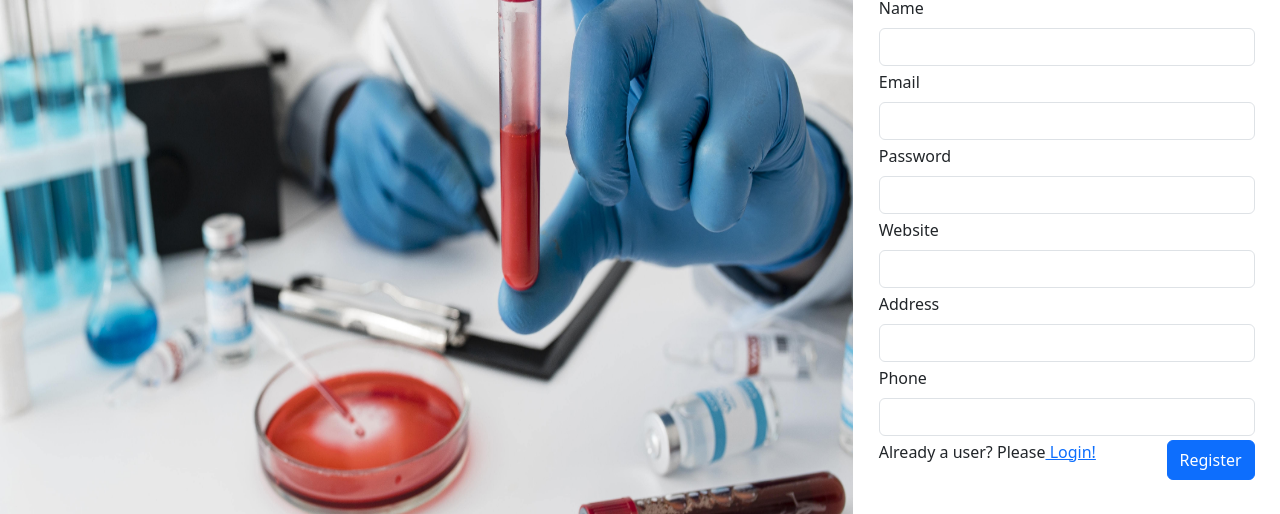
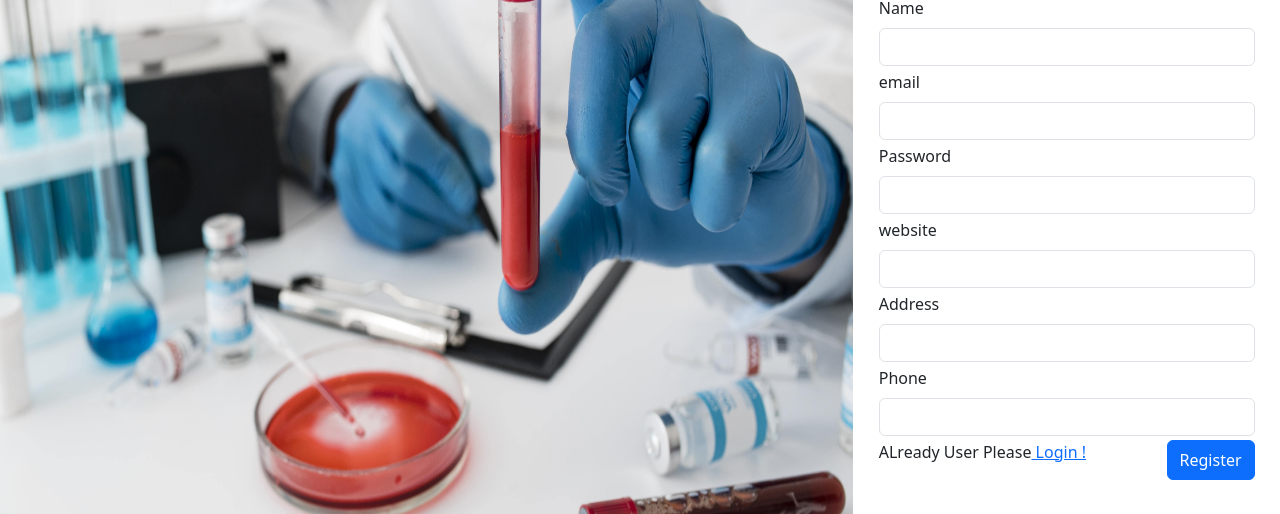
Before and after one commit to shekhawatpriyanshu/Blood-bank-app, a React (Create React App) app in the folder client/: page /register in a window 1280 px wide. Shown: the part 224-738 px from the top of the page. Built offline with nearby package versions, Linux system fonts and the light colour scheme.

Commit message:
Update Form.js

```diff
--- a/client/src/components/shared/Form/Form.js
+++ b/client/src/components/shared/Form/Form.js
@@ -2,7 +2,6 @@ import React, { useState } from "react";
 import InputType from "./InputType";
 import { Link } from "react-router-dom";
 import { handleLogin, handleRegister } from "../../../services/authService";
-import validator from "validator";
 
 const Form = ({ formType, submitBtn, formTitle }) => {
   const [email, setEmail] = useState("");
@@ -14,23 +13,13 @@ const Form = ({ formType, submitBtn, formTitle }) => {
   const [website, setWebsite] = useState("");
   const [address, setAddress] = useState("");
   const [phone, setPhone] = useState("");
-
-  const [emailError, setEmailError] = useState("");
-
-  const handleSubmit = (e) => {
-    e.preventDefault();
-
-    // Email validation
-    if (!validator.isEmail(email)) {
-      setEmailError("Please enter a valid email address.");
-      return;
-    } else {
-      setEmailError("");
-    }
-
-    if (formType === "login") {
+  return (
+    <div>
+      <form
+        onSubmit={(e) => {
+          if (formType === "login")
             return handleLogin(e, email, password, role);
-    } else if (formType === "register") {
+          else if (formType === "register")
             return handleRegister(
               e,
               name,
@@ -43,12 +32,8 @@ const Form = ({ formType, submitBtn, formTitle }) => {
               hospitalName,
               website
             );
-    }
-  };
-
-  return (
-    <div>
-      <form onSubmit={handleSubmit}>
+        }}
+      >
         <h1 className="text-center">{formTitle}</h1>
         <hr />
         <div className="d-flex mb-3">
@@ -62,7 +47,7 @@ const Form = ({ formType, submitBtn, formTitle }) => {
               onChange={(e) => setRole(e.target.value)}
               defaultChecked
             />
-            <label htmlFor="donarRadio" className="form-check-label">
+            <label htmlFor="adminRadio" className="form-check-label">
               Donar
             </label>
           </div>
@@ -106,28 +91,21 @@ const Form = ({ formType, submitBtn, formTitle }) => {
             </label>
           </div>
         </div>
-
-        {/* switch case rendering fields */}
+        {/* switch statement */}
         {(() => {
-          switch (formType) {
-            case "login":
+          //eslint-disable-next-line
+          switch (true) {
+            case formType === "login": {
               return (
                 <>
                   <InputType
-                    labelText={"Email"}
+                    labelText={"email"}
                     labelFor={"forEmail"}
                     inputType={"email"}
                     name={"email"}
                     value={email}
-                    onChange={(e) => {
-                      setEmail(e.target.value);
-                      if (emailError) setEmailError("");
-                    }}
+                    onChange={(e) => setEmail(e.target.value)}
                   />
-                  {emailError && (
-                    <p className="text-danger">{emailError}</p>
-                  )}
-
                   <InputType
                     labelText={"Password"}
                     labelFor={"forPassword"}
@@ -138,7 +116,8 @@ const Form = ({ formType, submitBtn, formTitle }) => {
                   />
                 </>
               );
-            case "register":
+            }
+            case formType === "register": {
               return (
                 <>
                   {(role === "admin" || role === "donar") && (
@@ -158,9 +137,7 @@ const Form = ({ formType, submitBtn, formTitle }) => {
                       inputType={"text"}
                       name={"organisationName"}
                       value={organisationName}
-                      onChange={(e) =>
-                        setOrganisationName(e.target.value)
-                      }
+                      onChange={(e) => setOrganisationName(e.target.value)}
                     />
                   )}
                   {role === "hospital" && (
@@ -175,20 +152,13 @@ const Form = ({ formType, submitBtn, formTitle }) => {
                   )}
 
                   <InputType
-                    labelText={"Email"}
+                    labelText={"email"}
                     labelFor={"forEmail"}
                     inputType={"email"}
                     name={"email"}
                     value={email}
-                    onChange={(e) => {
-                      setEmail(e.target.value);
-                      if (emailError) setEmailError("");
-                    }}
+                    onChange={(e) => setEmail(e.target.value)}
                   />
-                  {emailError && (
-                    <p className="text-danger">{emailError}</p>
-                  )}
-
                   <InputType
                     labelText={"Password"}
                     labelFor={"forPassword"}
@@ -198,7 +168,7 @@ const Form = ({ formType, submitBtn, formTitle }) => {
                     onChange={(e) => setPassword(e.target.value)}
                   />
                   <InputType
-                    labelText={"Website"}
+                    labelText={"website"}
                     labelFor={"forWebsite"}
                     inputType={"text"}
                     name={"website"}
@@ -223,21 +193,20 @@ const Form = ({ formType, submitBtn, formTitle }) => {
                   />
                 </>
               );
-            default:
-              return null;
+            }
           }
         })()}
 
         <div className="d-flex flex-row justify-content-between">
           {formType === "login" ? (
             <p>
-              Not registered yet? Register
-              <Link to="/register"> Here!</Link>
+              Not registerd yet ? Register
+              <Link to="/register"> Here !</Link>
             </p>
           ) : (
             <p>
-              Already a user? Please
-              <Link to="/login"> Login!</Link>
+              ALready User Please
+              <Link to="/login"> Login !</Link>
             </p>
           )}
           <button className="btn btn-primary" type="submit">
```
Lines whose indentation alone changed are shown as unchanged.
